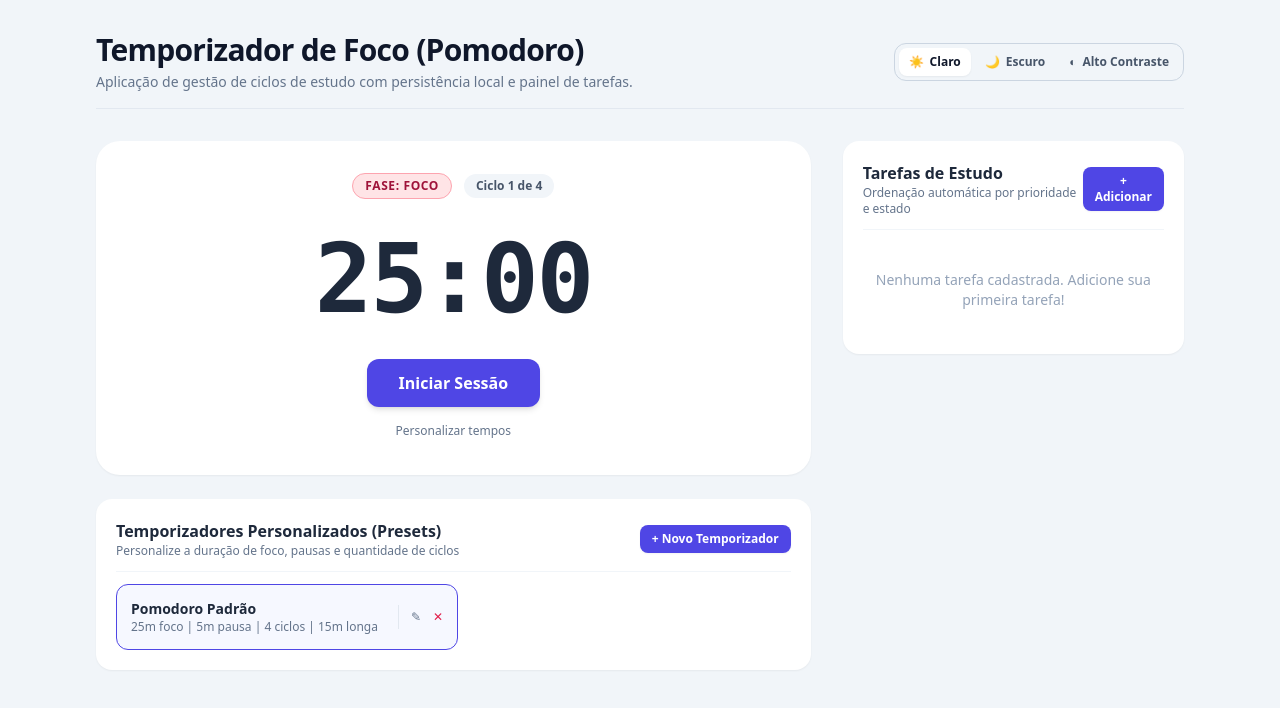
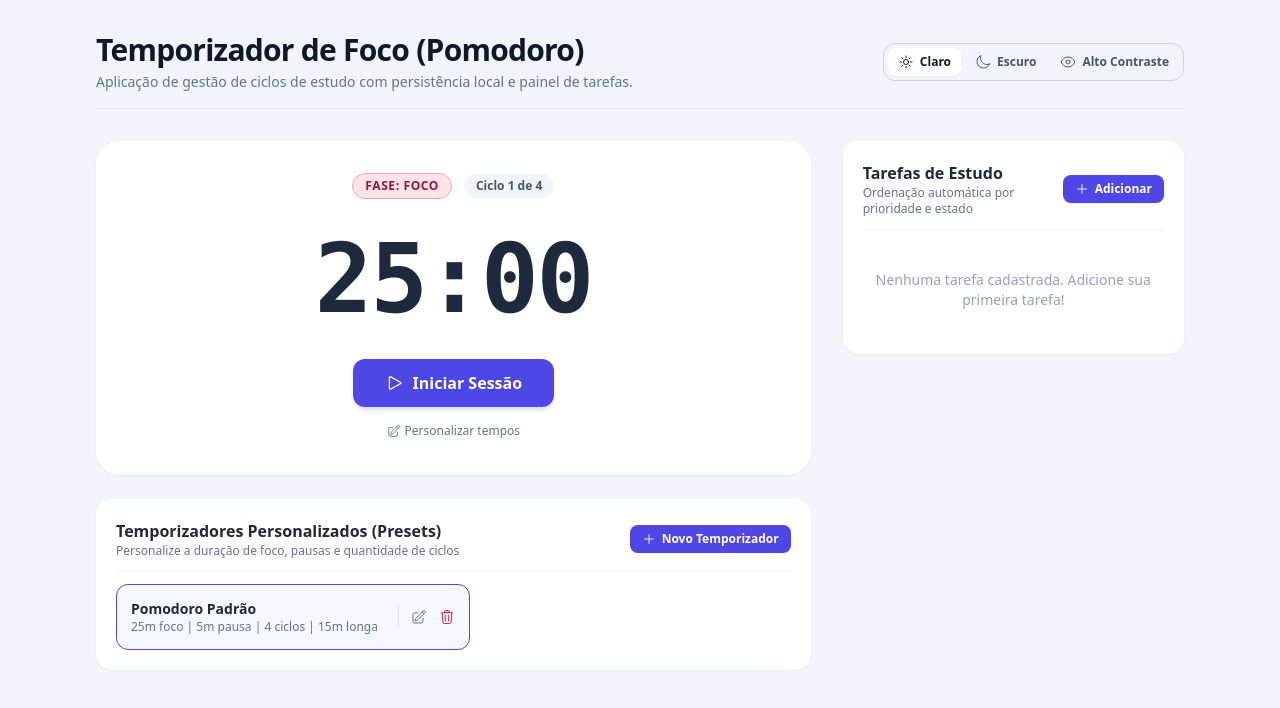
Before and after one commit to Felkng/DevWeb-Pomodoro, a React (Vite) app: page / in a window 1280 px wide. Shown: the top 708 px of the page. Built offline with nearby package versions, Linux system fonts and the light colour scheme.

Commit message:
feat(ui): replace unicode symbols with heroicons across the interface

```diff
--- a/package.json
+++ b/package.json
@@ -11,6 +11,7 @@
     "test:watch": "vitest"
   },
   "dependencies": {
+    "@heroicons/react": "^2.2.0",
     "@xstate/react": "^5.0.5",
     "react": "^19.0.0",
     "react-dom": "^19.0.0",
--- a/src/App.tsx
+++ b/src/App.tsx
@@ -34,6 +34,7 @@ import { RepositorioSessaoAtiva } from "./sessao_foco/persistencia/RepositorioSe
 import { maquinaSessaoFoco } from "./sessao_foco/maquina/maquinaSessaoFoco";
 import { TemporizadorView } from "./sessao_foco/ui/TemporizadorView";
 import { SessaoAtivaDto } from "./sessao_foco/dominio/SessaoAtiva";
+import { SunIcon, MoonIcon, EyeIcon, XMarkIcon } from "@heroicons/react/24/outline";
 
 export type TipoTema = "light" | "dark" | "high-contrast";
 
@@ -376,7 +377,7 @@ export const App: React.FC = () => {
                 : "text-slate-600 hover:text-slate-900 dark:text-slate-400 dark:hover:text-slate-200"
             }`}
           >
-            <span aria-hidden="true">☀️</span>
+            <SunIcon className="h-4 w-4" aria-hidden="true" />
             <span>Claro</span>
           </button>
 
@@ -392,7 +393,7 @@ export const App: React.FC = () => {
                 : "text-slate-600 hover:text-slate-900 dark:text-slate-400 dark:hover:text-slate-200"
             }`}
           >
-            <span aria-hidden="true">🌙</span>
+            <MoonIcon className="h-4 w-4" aria-hidden="true" />
             <span>Escuro</span>
           </button>
 
@@ -408,7 +409,7 @@ export const App: React.FC = () => {
                 : "text-slate-600 hover:text-slate-900 dark:text-slate-400 dark:hover:text-slate-200"
             }`}
           >
-            <span aria-hidden="true">◐</span>
+            <EyeIcon className="h-4 w-4" aria-hidden="true" />
             <span>Alto Contraste</span>
           </button>
         </div>
@@ -423,10 +424,11 @@ export const App: React.FC = () => {
           <button
             type="button"
             aria-label="Fechar alerta de erro de persistência"
+            title="Fechar alerta"
             onClick={() => setErroPersistencia(null)}
-            className="ml-4 font-bold text-rose-700 hover:text-rose-950"
+            className="ml-4 rounded p-1 font-bold text-rose-700 hover:text-rose-950 focus-visible:outline-none focus-visible:ring-2 focus-visible:ring-rose-500"
           >
-            ✕
+            <XMarkIcon className="h-4 w-4" aria-hidden="true" />
           </button>
         </div>
       )}
--- a/src/presets/ui/ListaPresetsView.tsx
+++ b/src/presets/ui/ListaPresetsView.tsx
@@ -1,5 +1,6 @@
 import React from "react";
 import { PresetDto } from "../dominio/Preset";
+import { PlusIcon, PencilSquareIcon, TrashIcon } from "@heroicons/react/24/outline";
 
 interface PropriedadesListaPresetsView {
   readonly presets: readonly PresetDto[];
@@ -36,9 +37,10 @@ export const ListaPresetsView: React.FC<PropriedadesListaPresetsView> = ({
           onClick={onNovoPreset}
           aria-label="+ Novo Temporizador personalizado"
           title="Adicionar uma nova configuração de tempos"
-          className="rounded-lg bg-indigo-600 px-3 py-1.5 text-xs font-semibold text-white hover:bg-indigo-700 shadow-sm transition focus-visible:outline-none focus-visible:ring-4 focus-visible:ring-indigo-500"
+          className="inline-flex items-center gap-1.5 rounded-lg bg-indigo-600 px-3 py-1.5 text-xs font-semibold text-white hover:bg-indigo-700 shadow-sm transition focus-visible:outline-none focus-visible:ring-4 focus-visible:ring-indigo-500"
         >
-          + Novo Temporizador
+          <PlusIcon className="h-3.5 w-3.5" aria-hidden="true" />
+          <span>Novo Temporizador</span>
         </button>
       </div>
 
@@ -87,9 +89,9 @@ export const ListaPresetsView: React.FC<PropriedadesListaPresetsView> = ({
                   aria-label={`Editar temporizador ${preset.nome}`}
                   onClick={() => onEditarPreset(preset)}
                   title={tituloAcaoEditar}
-                  className="rounded p-1 text-xs text-slate-500 hover:bg-slate-200 dark:text-slate-400 dark:hover:bg-slate-700 disabled:opacity-40 focus-visible:outline-none focus-visible:ring-2 focus-visible:ring-indigo-500"
+                  className="rounded p-1 text-slate-500 hover:bg-slate-200 dark:text-slate-400 dark:hover:bg-slate-700 disabled:opacity-40 focus-visible:outline-none focus-visible:ring-2 focus-visible:ring-indigo-500"
                 >
-                  ✎
+                  <PencilSquareIcon className="h-4 w-4" aria-hidden="true" />
                 </button>
                 <button
                   type="button"
@@ -99,9 +101,9 @@ export const ListaPresetsView: React.FC<PropriedadesListaPresetsView> = ({
                   aria-label={`Excluir temporizador ${preset.nome}`}
                   onClick={() => onExcluirPreset(preset)}
                   title={tituloAcaoExcluir}
-                  className="rounded p-1 text-xs text-rose-600 hover:bg-rose-50 dark:text-rose-400 dark:hover:bg-rose-950/40 disabled:opacity-40 focus-visible:outline-none focus-visible:ring-2 focus-visible:ring-rose-500"
+                  className="rounded p-1 text-rose-600 hover:bg-rose-50 dark:text-rose-400 dark:hover:bg-rose-950/40 disabled:opacity-40 focus-visible:outline-none focus-visible:ring-2 focus-visible:ring-rose-500"
                 >
-                  ✕
+                  <TrashIcon className="h-4 w-4" aria-hidden="true" />
                 </button>
               </div>
             </div>
--- a/src/sessao_foco/ui/TemporizadorView.tsx
+++ b/src/sessao_foco/ui/TemporizadorView.tsx
@@ -1,4 +1,13 @@
 import React, { useState } from "react";
+import {
+  PlayIcon,
+  PauseIcon,
+  ForwardIcon,
+  ArrowPathIcon,
+  StopIcon,
+  TrashIcon,
+  PencilSquareIcon,
+} from "@heroicons/react/24/outline";
 import { SessaoAtivaDto, TipoFaseSessao } from "../dominio/SessaoAtiva";
 import { DialogoConfirmacao } from "../../compartilhado/ui/dialogos/DialogoConfirmacao";
 
@@ -74,8 +83,9 @@ export const TemporizadorView: React.FC<PropriedadesTemporizadorView> = ({
           <button
             type="button"
             onClick={() => setModalAberto("descartar")}
-            className="font-bold underline hover:text-amber-950 dark:hover:text-amber-100"
+            className="inline-flex items-center gap-1 font-bold underline hover:text-amber-950 dark:hover:text-amber-100"
           >
+            <TrashIcon className="h-3.5 w-3.5" aria-hidden="true" />
             Descartar
           </button>
         </div>
@@ -108,8 +118,9 @@ export const TemporizadorView: React.FC<PropriedadesTemporizadorView> = ({
               onClick={onIniciar}
               aria-label="Iniciar sessão de foco"
               title="Iniciar cronômetro para o ciclo atual"
-              className="rounded-xl bg-indigo-600 px-8 py-3 text-base font-bold text-white shadow-md hover:bg-indigo-700 transition focus-visible:outline-none focus-visible:ring-4 focus-visible:ring-indigo-500"
+              className="inline-flex items-center justify-center rounded-xl bg-indigo-600 px-8 py-3 text-base font-bold text-white shadow-md hover:bg-indigo-700 transition focus-visible:outline-none focus-visible:ring-4 focus-visible:ring-indigo-500"
             >
+              <PlayIcon className="h-5 w-5 mr-2" aria-hidden="true" />
               Iniciar Sessão
             </button>
             {onPersonalizarTempos && (
@@ -118,8 +129,9 @@ export const TemporizadorView: React.FC<PropriedadesTemporizadorView> = ({
                 onClick={onPersonalizarTempos}
                 aria-label="Personalizar tempos e ciclos do temporizador atual"
                 title="Editar duração das fases de foco e pausas"
-                className="text-xs font-medium text-slate-500 hover:text-slate-800 hover:underline transition dark:text-slate-400 dark:hover:text-slate-200 focus-visible:outline-none focus-visible:ring-2 focus-visible:ring-indigo-500 rounded p-1"
+                className="inline-flex items-center gap-1 text-xs font-medium text-slate-500 hover:text-slate-800 hover:underline transition dark:text-slate-400 dark:hover:text-slate-200 focus-visible:outline-none focus-visible:ring-2 focus-visible:ring-indigo-500 rounded p-1"
               >
+                <PencilSquareIcon className="h-3.5 w-3.5" aria-hidden="true" />
                 Personalizar tempos
               </button>
             )}
@@ -133,8 +145,9 @@ export const TemporizadorView: React.FC<PropriedadesTemporizadorView> = ({
               onClick={onPausar}
               aria-label="Pausar cronômetro"
               title="Pausa temporariamente o tempo restante"
-              className="rounded-xl bg-amber-500 px-6 py-2.5 text-sm font-bold text-white shadow hover:bg-amber-600 transition focus-visible:outline-none focus-visible:ring-4 focus-visible:ring-amber-500"
+              className="inline-flex items-center justify-center rounded-xl bg-amber-500 px-6 py-2.5 text-sm font-bold text-white shadow hover:bg-amber-600 transition focus-visible:outline-none focus-visible:ring-4 focus-visible:ring-amber-500"
             >
+              <PauseIcon className="h-4 w-4 mr-1.5" aria-hidden="true" />
               Pausar
             </button>
             <button
@@ -142,8 +155,9 @@ export const TemporizadorView: React.FC<PropriedadesTemporizadorView> = ({
               onClick={onPularFase}
               aria-label="Pular Fase (avançar para o próximo ciclo)"
               title="Avança imediatamente para a próxima fase"
-              className="rounded-xl border border-slate-300 bg-white px-4 py-2.5 text-sm font-semibold text-slate-700 hover:bg-slate-50 transition dark:border-slate-700 dark:bg-slate-800 dark:text-slate-200 dark:hover:bg-slate-700 focus-visible:outline-none focus-visible:ring-4 focus-visible:ring-indigo-500"
+              className="inline-flex items-center justify-center rounded-xl border border-slate-300 bg-white px-4 py-2.5 text-sm font-semibold text-slate-700 hover:bg-slate-50 transition dark:border-slate-700 dark:bg-slate-800 dark:text-slate-200 dark:hover:bg-slate-700 focus-visible:outline-none focus-visible:ring-4 focus-visible:ring-indigo-500"
             >
+              <ForwardIcon className="h-4 w-4 mr-1.5" aria-hidden="true" />
               Pular Fase
             </button>
             <button
@@ -151,8 +165,9 @@ export const TemporizadorView: React.FC<PropriedadesTemporizadorView> = ({
               onClick={() => setModalAberto("reiniciar")}
               aria-label="Reiniciar contagem de ciclos"
               title="Zera os ciclos concluídos mantendo o temporizador"
-              className="rounded-xl border border-slate-300 bg-white px-4 py-2.5 text-sm font-semibold text-slate-700 hover:bg-slate-50 transition dark:border-slate-700 dark:bg-slate-800 dark:text-slate-200 dark:hover:bg-slate-700 focus-visible:outline-none focus-visible:ring-4 focus-visible:ring-indigo-500"
+              className="inline-flex items-center justify-center rounded-xl border border-slate-300 bg-white px-4 py-2.5 text-sm font-semibold text-slate-700 hover:bg-slate-50 transition dark:border-slate-700 dark:bg-slate-800 dark:text-slate-200 dark:hover:bg-slate-700 focus-visible:outline-none focus-visible:ring-4 focus-visible:ring-indigo-500"
             >
+              <ArrowPathIcon className="h-4 w-4 mr-1.5" aria-hidden="true" />
               Reiniciar Ciclos
             </button>
             <button
@@ -160,8 +175,9 @@ export const TemporizadorView: React.FC<PropriedadesTemporizadorView> = ({
               onClick={() => setModalAberto("encerrar")}
               aria-label="Encerrar sessão de estudo"
               title="Finaliza a sessão atual e retorna ao estado inicial"
-              className="rounded-xl bg-rose-50 px-4 py-2.5 text-sm font-semibold text-rose-600 hover:bg-rose-100 transition dark:bg-rose-950/40 dark:text-rose-300 dark:hover:bg-rose-900/60 focus-visible:outline-none focus-visible:ring-4 focus-visible:ring-rose-500"
+              className="inline-flex items-center justify-center rounded-xl bg-rose-50 px-4 py-2.5 text-sm font-semibold text-rose-600 hover:bg-rose-100 transition dark:bg-rose-950/40 dark:text-rose-300 dark:hover:bg-rose-900/60 focus-visible:outline-none focus-visible:ring-4 focus-visible:ring-rose-500"
             >
+              <StopIcon className="h-4 w-4 mr-1.5" aria-hidden="true" />
               Encerrar
             </button>
             {sessaoFoiRetomada && (
@@ -170,8 +186,9 @@ export const TemporizadorView: React.FC<PropriedadesTemporizadorView> = ({
                 onClick={() => setModalAberto("descartar")}
                 aria-label="Descartar sessão restaurada"
                 title="Descarta a sessão recuperada da visita anterior"
-                className="rounded-xl border border-slate-200 px-3 py-2.5 text-xs text-slate-500 hover:bg-slate-100 transition dark:border-slate-700 dark:text-slate-400 dark:hover:bg-slate-800 focus-visible:outline-none focus-visible:ring-4 focus-visible:ring-slate-400"
+                className="inline-flex items-center justify-center rounded-xl border border-slate-200 px-3 py-2.5 text-xs text-slate-500 hover:bg-slate-100 transition dark:border-slate-700 dark:text-slate-400 dark:hover:bg-slate-800 focus-visible:outline-none focus-visible:ring-4 focus-visible:ring-slate-400"
               >
+                <TrashIcon className="h-3.5 w-3.5 mr-1" aria-hidden="true" />
                 Descartar
               </button>
             )}
@@ -185,8 +202,9 @@ export const TemporizadorView: React.FC<PropriedadesTemporizadorView> = ({
               onClick={onRetomar}
               aria-label="Retomar cronômetro"
               title="Retoma a contagem do tempo"
-              className="rounded-xl bg-emerald-600 px-6 py-2.5 text-sm font-bold text-white shadow hover:bg-emerald-700 transition focus-visible:outline-none focus-visible:ring-4 focus-visible:ring-emerald-500"
+              className="inline-flex items-center justify-center rounded-xl bg-emerald-600 px-6 py-2.5 text-sm font-bold text-white shadow hover:bg-emerald-700 transition focus-visible:outline-none focus-visible:ring-4 focus-visible:ring-emerald-500"
             >
+              <PlayIcon className="h-4 w-4 mr-1.5" aria-hidden="true" />
               Retomar
             </button>
             <button
@@ -194,8 +212,9 @@ export const TemporizadorView: React.FC<PropriedadesTemporizadorView> = ({
               onClick={onPularFase}
               aria-label="Pular Fase (avançar para o próximo ciclo)"
               title="Avança imediatamente para a próxima fase"
-              className="rounded-xl border border-slate-300 bg-white px-4 py-2.5 text-sm font-semibold text-slate-700 hover:bg-slate-50 transition dark:border-slate-700 dark:bg-slate-800 dark:text-slate-200 dark:hover:bg-slate-700 focus-visible:outline-none focus-visible:ring-4 focus-visible:ring-indigo-500"
+              className="inline-flex items-center justify-center rounded-xl border border-slate-300 bg-white px-4 py-2.5 text-sm font-semibold text-slate-700 hover:bg-slate-50 transition dark:border-slate-700 dark:bg-slate-800 dark:text-slate-200 dark:hover:bg-slate-700 focus-visible:outline-none focus-visible:ring-4 focus-visible:ring-indigo-500"
             >
+              <ForwardIcon className="h-4 w-4 mr-1.5" aria-hidden="true" />
               Pular Fase
             </button>
             <button
@@ -203,8 +222,9 @@ export const TemporizadorView: React.FC<PropriedadesTemporizadorView> = ({
               onClick={() => setModalAberto("reiniciar")}
               aria-label="Reiniciar contagem de ciclos"
               title="Zera os ciclos concluídos mantendo o temporizador"
-              className="rounded-xl border border-slate-300 bg-white px-4 py-2.5 text-sm font-semibold text-slate-700 hover:bg-slate-50 transition dark:border-slate-700 dark:bg-slate-800 dark:text-slate-200 dark:hover:bg-slate-700 focus-visible:outline-none focus-visible:ring-4 focus-visible:ring-indigo-500"
+              className="inline-flex items-center justify-center rounded-xl border border-slate-300 bg-white px-4 py-2.5 text-sm font-semibold text-slate-700 hover:bg-slate-50 transition dark:border-slate-700 dark:bg-slate-800 dark:text-slate-200 dark:hover:bg-slate-700 focus-visible:outline-none focus-visible:ring-4 focus-visible:ring-indigo-500"
             >
+              <ArrowPathIcon className="h-4 w-4 mr-1.5" aria-hidden="true" />
               Reiniciar Ciclos
             </button>
             <button
@@ -212,8 +232,9 @@ export const TemporizadorView: React.FC<PropriedadesTemporizadorView> = ({
               onClick={() => setModalAberto("encerrar")}
               aria-label="Encerrar sessão de estudo"
               title="Finaliza a sessão atual e retorna ao estado inicial"
-              className="rounded-xl bg-rose-50 px-4 py-2.5 text-sm font-semibold text-rose-600 hover:bg-rose-100 transition dark:bg-rose-950/40 dark:text-rose-300 dark:hover:bg-rose-900/60 focus-visible:outline-none focus-visible:ring-4 focus-visible:ring-rose-500"
+              className="inline-flex items-center justify-center rounded-xl bg-rose-50 px-4 py-2.5 text-sm font-semibold text-rose-600 hover:bg-rose-100 transition dark:bg-rose-950/40 dark:text-rose-300 dark:hover:bg-rose-900/60 focus-visible:outline-none focus-visible:ring-4 focus-visible:ring-rose-500"
             >
+              <StopIcon className="h-4 w-4 mr-1.5" aria-hidden="true" />
               Encerrar
             </button>
             <button
@@ -221,8 +242,9 @@ export const TemporizadorView: React.FC<PropriedadesTemporizadorView> = ({
               onClick={() => setModalAberto("descartar")}
               aria-label="Descartar sessão restaurada"
               title="Descarta a sessão recuperada da visita anterior"
-              className="rounded-xl border border-slate-200 px-3 py-2.5 text-xs text-slate-500 hover:bg-slate-100 transition dark:border-slate-700 dark:text-slate-400 dark:hover:bg-slate-800 focus-visible:outline-none focus-visible:ring-4 focus-visible:ring-slate-400"
+              className="inline-flex items-center justify-center rounded-xl border border-slate-200 px-3 py-2.5 text-xs text-slate-500 hover:bg-slate-100 transition dark:border-slate-700 dark:text-slate-400 dark:hover:bg-slate-800 focus-visible:outline-none focus-visible:ring-4 focus-visible:ring-slate-400"
             >
+              <TrashIcon className="h-3.5 w-3.5 mr-1" aria-hidden="true" />
               Descartar
             </button>
           </>
@@ -239,8 +261,9 @@ export const TemporizadorView: React.FC<PropriedadesTemporizadorView> = ({
                 onClick={onEncerrar}
                 aria-label="Iniciar nova sessão de estudo"
                 title="Começar um novo ciclo de estudo"
-                className="rounded-xl bg-indigo-600 px-6 py-2.5 text-sm font-bold text-white shadow hover:bg-indigo-700 transition focus-visible:outline-none focus-visible:ring-4 focus-visible:ring-indigo-500"
+                className="inline-flex items-center justify-center rounded-xl bg-indigo-600 px-6 py-2.5 text-sm font-bold text-white shadow hover:bg-indigo-700 transition focus-visible:outline-none focus-visible:ring-4 focus-visible:ring-indigo-500"
               >
+                <PlayIcon className="h-4 w-4 mr-1.5" aria-hidden="true" />
                 Nova Sessão
               </button>
               {sessaoFoiRetomada && (
@@ -249,8 +272,9 @@ export const TemporizadorView: React.FC<PropriedadesTemporizadorView> = ({
                   onClick={() => setModalAberto("descartar")}
                   aria-label="Descartar sessão restaurada"
                   title="Descarta a sessão recuperada da visita anterior"
-                  className="rounded-xl border border-slate-200 px-4 py-2.5 text-xs text-slate-500 hover:bg-slate-100 transition focus-visible:outline-none focus-visible:ring-4 focus-visible:ring-slate-400"
+                  className="inline-flex items-center justify-center rounded-xl border border-slate-200 px-4 py-2.5 text-xs text-slate-500 hover:bg-slate-100 transition focus-visible:outline-none focus-visible:ring-4 focus-visible:ring-slate-400"
                 >
+                  <TrashIcon className="h-3.5 w-3.5 mr-1" aria-hidden="true" />
                   Descartar
                 </button>
               )}
--- a/src/tarefas/ui/PainelTarefasView.tsx
+++ b/src/tarefas/ui/PainelTarefasView.tsx
@@ -1,6 +1,7 @@
 import React from "react";
 import { TarefaDto } from "../dominio/Tarefa";
 import { TipoEstadoTarefa, TipoPrioridadeTarefa } from "../dominio/ValoresTarefa";
+import { PlusIcon, PencilSquareIcon, TrashIcon } from "@heroicons/react/24/outline";
 
 interface PropriedadesPainelTarefasView {
   readonly tarefas: readonly TarefaDto[];
@@ -62,9 +63,10 @@ export const PainelTarefasView: React.FC<PropriedadesPainelTarefasView> = ({
           onClick={onNovaTarefa}
           aria-label="+ Adicionar nova tarefa de estudo"
           title="Criar nova tarefa para a lista"
-          className="rounded-lg bg-indigo-600 px-3 py-1.5 text-xs font-semibold text-white hover:bg-indigo-700 shadow-sm transition focus-visible:outline-none focus-visible:ring-4 focus-visible:ring-indigo-500"
+          className="inline-flex items-center gap-1.5 rounded-lg bg-indigo-600 px-3 py-1.5 text-xs font-semibold text-white hover:bg-indigo-700 shadow-sm transition focus-visible:outline-none focus-visible:ring-4 focus-visible:ring-indigo-500"
         >
-          + Adicionar
+          <PlusIcon className="h-3.5 w-3.5" aria-hidden="true" />
+          <span>Adicionar</span>
         </button>
       </div>
 
@@ -107,9 +109,9 @@ export const PainelTarefasView: React.FC<PropriedadesPainelTarefasView> = ({
                 aria-label={`Editar tarefa: ${tarefa.titulo}`}
                 onClick={() => onEditarTarefa(tarefa)}
                 title="Editar Tarefa"
-                className="rounded p-1.5 text-xs text-slate-500 hover:bg-slate-200 dark:text-slate-400 dark:hover:bg-slate-700 focus-visible:outline-none focus-visible:ring-2 focus-visible:ring-indigo-500"
+                className="rounded p-1 text-slate-500 hover:bg-slate-200 dark:text-slate-400 dark:hover:bg-slate-700 focus-visible:outline-none focus-visible:ring-2 focus-visible:ring-indigo-500"
               >
-                ✎
+                <PencilSquareIcon className="h-4 w-4" aria-hidden="true" />
               </button>
               <button
                 type="button"
@@ -117,9 +119,9 @@ export const PainelTarefasView: React.FC<PropriedadesPainelTarefasView> = ({
                 aria-label={`Excluir tarefa: ${tarefa.titulo}`}
                 onClick={() => onExcluirTarefa(tarefa)}
                 title="Excluir Tarefa"
-                className="rounded p-1.5 text-xs text-rose-600 hover:bg-rose-50 dark:text-rose-400 dark:hover:bg-rose-950/40 focus-visible:outline-none focus-visible:ring-2 focus-visible:ring-rose-500"
+                className="rounded p-1 text-rose-600 hover:bg-rose-50 dark:text-rose-400 dark:hover:bg-rose-950/40 focus-visible:outline-none focus-visible:ring-2 focus-visible:ring-rose-500"
               >
-                ✕
+                <TrashIcon className="h-4 w-4" aria-hidden="true" />
               </button>
             </div>
           </div>
```
Also changed, not shown: 1 other file (tests, documents, lock files or other folders).
